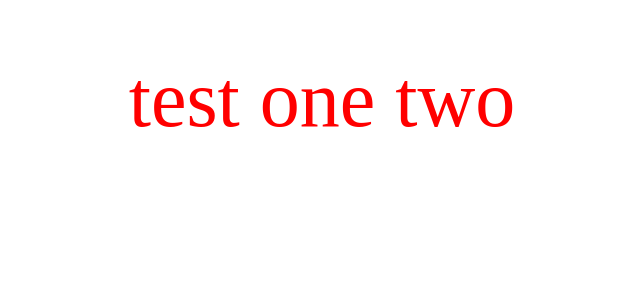
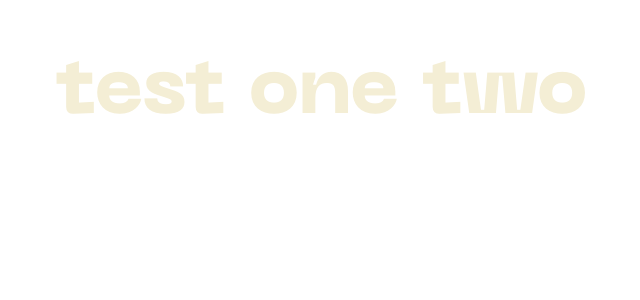
Before and after one commit to heckspoiler/wirz-portfolio, a React (Create React App) app in the folder wirz-portfolio/: page / in a window 1280 px wide. Shown: the top 300 px of the page, without its empty margins (318-958 px from the left). Built offline with nearby package versions, Linux system fonts and the light colour scheme; a web font is replaced by a local one.

Commit message:
adding var for colors

```diff
--- a/wirz-portfolio/src/index.css
+++ b/wirz-portfolio/src/index.css
@@ -3,6 +3,24 @@
 *::after {
   box-sizing: border-box;
   border: none;
+}
+
+@font-face {
+  font-family: "neue-machina-regular";
+  src: url("./fonts/NeueMachina-Regular.otf") format("opentype");
+}
+
+@font-face {
+  font-family: "neue-machina-ultrabold";
+  src: url("./fonts/NeueMachina-Ultrabold.otf") format("opentype");
+}
+
+:root {
+  --main-font: "neue-machina-regular", sans-serif;
+  --title-font: "Oi", cursive;
+  --subtitle-font: "neue-machina-ultrabold", sans-serif;
+  --title-color-blue: #8cbfd2;
+  --title-color-beige: #f4eed5;
 }
 
 body {
@@ -21,7 +39,7 @@ code {
 
 h1 {
   font-weight: 300;
-  font-family: "Oi", cursive;
+  font-family: var(--subtitle-font);
   font-size: 5rem;
-  color: red;
+  color: var(--title-color-beige);
 }
```
Also changed, not shown: wirz-portfolio/src/fonts/NeueMachina-Regular.otf (added), wirz-portfolio/src/fonts/NeueMachina-Ultrabold.otf (added).
